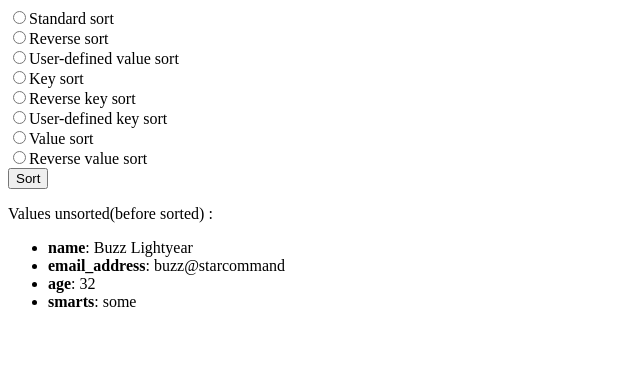
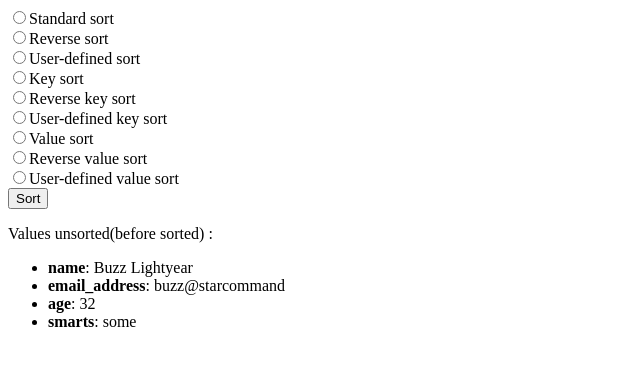
Before and after one commit to sptungG/WP.20212.Group10, a PHP site: page /4.4-UserSorting2.php in a window 1280 px wide. Shown: the top 366 px of the page, without its empty margins (0-640 px from the left). Run offline with PHP 8.4, Linux system fonts and the light colour scheme.

Commit message:
update UserSorting2

```diff
--- a/lab04/4.4-UserSorting2.php
+++ b/lab04/4.4-UserSorting2.php
@@ -18,48 +18,39 @@ $users = array(
     'age' => 32, 'smarts' => 'some'
 );
 
-$users_sorted = $users;
-
-$sort_types = array(
+$sort_type_list = array(
     'sort' => 'Standard sort',
     'rsort' => 'Reverse sort',
-    'uasort' => 'User-defined sort',
+    'usort' => 'User-defined sort',
     'ksort' => 'Key sort',
     'krsort' => 'Reverse key sort',
     'uksort' => 'User-defined key sort',
     'asort' => 'Value sort',
-    'usort' => 'Reverse value sort',
+    'arsort' => 'Reverse value sort',
     'uasort' => 'User-defined value sort',
 );
 
-function user_sort($a, $b)
+function get_sorted($sort_type, $arr)
 {
-    // smarts is all-important, so sort it first
-    if ($b == 'smarts') {
-        return 1;
-    } else if ($a == 'smarts') {
-        return -1;
+    $arr_sorted = $arr;
+    $user_sort_list = array('usort', 'uksort', 'uasort');
+    if (in_array($sort_type, $user_sort_list)) {
+        $sort_type($arr_sorted, function ($a, $b) {return strcmp($a, $b);});
+    } else {
+        $sort_type($arr_sorted);
     }
-    return ($a == $b) ? 0 : (($a < $b) ? -1 : 1);
-}
-
-if (array_key_exists("sort_type", $_POST)) {
-    if ($sort_type == 'usort' || $sort_type == 'uksort' || $sort_type == 'uasort') {
-        $sort_type($users_sorted, 'user_sort');
-    } else {
-        $sort_type($users_sorted);
-    }
+    return $arr_sorted;
 }
 ?>
 
 <body>
     <form method="post">
         <?php
-        foreach ($sort_types as $type => $name) {
-            if ($sort_type == $type) {
-                echo "<label for=$type>" . "<input id=$type type='radio' name='sort_type' value=$type  checked/>" . $name . "</label>";
+        foreach ($sort_type_list as $key => $name) {
+            if ($sort_type == $key) {
+                echo "<label for=$key>" . "<input id=$key type='radio' name='sort_type' value=$key  checked/>" . $name . "</label>";
             } else {
-                echo "<label for=$type>" . "<input id=$type type='radio' name='sort_type' value=$type />" . $name . "</label>";
+                echo "<label for=$key>" . "<input id=$key type='radio' name='sort_type' value=$key />" . $name . "</label>";
             }
         }
         ?>
@@ -80,9 +71,9 @@ if (array_key_exists("sort_type", $_POST)) {
     <div class="sorted">
         <?php
         if (array_key_exists("sort_type", $_POST)) {
-            echo "<p>Values sorted by $sort_types[$sort_type] : </p>";
+            echo "<p>Values sorted by $sort_type_list[$sort_type] - <i>$sort_type</i> : </p>";
             echo "<ul>";
-            foreach ($users_sorted as $key => $value) {
+            foreach (get_sorted($sort_type, $users) as $key => $value) {
                 echo "<li><b>$key</b>: $value</li>";
             }
             echo "</ul>";
```
